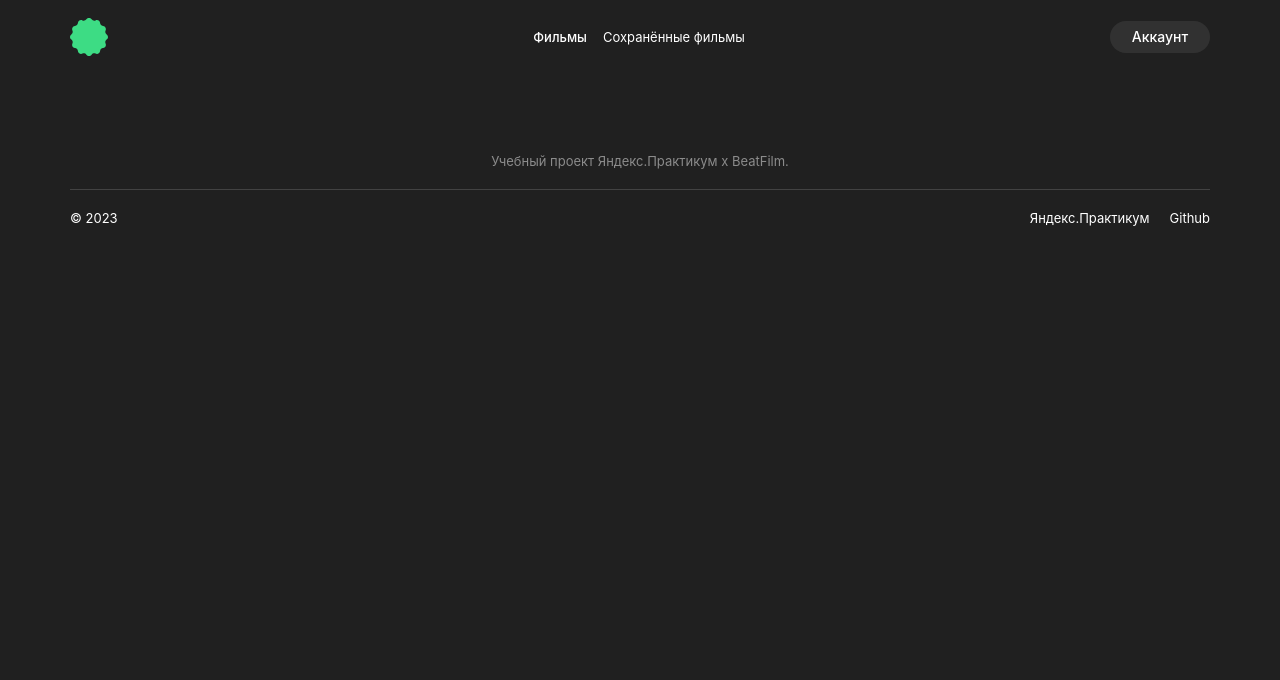
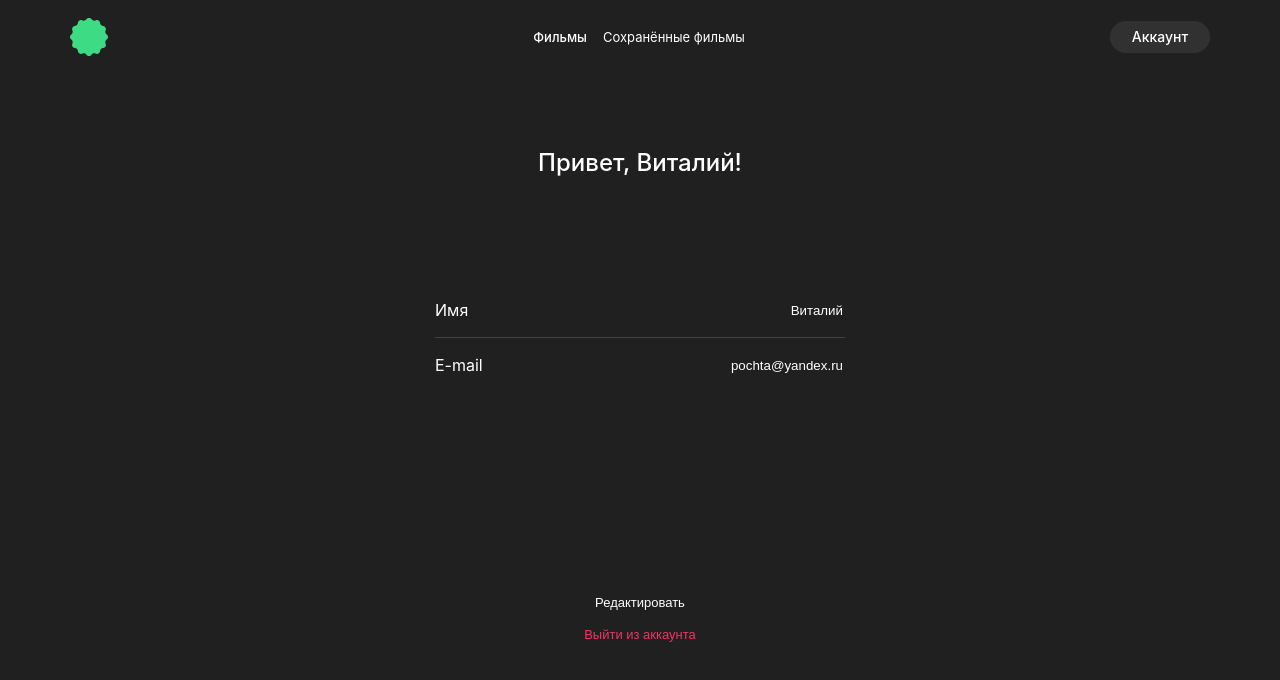
Before and after one commit to Velnene/movies-explorer-frontend, a React (Create React App) app: page /profile in a window 1280 px wide. Shown: the top 680 px of the page. Built offline with nearby package versions, Linux system fonts and the light colour scheme.

Commit message:
add block Profile

```diff
--- a/src/components/App/App.js
+++ b/src/components/App/App.js
@@ -13,12 +13,16 @@ import Portfolio from '../Portfolio/Portfolio'
 import Footer from '../Footer/Footer'
 import Movies from '../Movies/Movies';
 import SavedMovies from '../SavedMovies/SavedMovies';
+import Profile from '../Profile/Profile';
 
 function App() {
   const [value, setValue] = useState(false);
   const [loggedIn, setLoggedIn] = useState(true);
+  const [currentUser, setUserInfo] = useState({});
 
-  return (<Context.Provider >
+
+  return (
+    <Context.Provider value={currentUser} >
       <div className='app'>
         <Header
           loggedIn={loggedIn} />
@@ -29,25 +33,28 @@ function App() {
             <Techs />
             <AboutMe />
             <Portfolio />
-          <Main />
+            <Footer />
           </>} />
           <Route path='/movies' element={<>
             <Movies
               isOn={value}
               handleToggle={() => setValue(!value)}
             />
+            <Footer />
           </>} />
           <Route path='/saved-movies' element={<>
             <SavedMovies
               isOn={value}
               handleToggle={() => setValue(!value)}
             />
+            <Footer />
           </>} />
-        <Route path='/profile' element={<></>} />
+          <Route path='/profile' element={<>
+            <Profile />
+          </>} />
           <Route path='/signin' element={<></>} />
           <Route path='/signup' element={<></>} />
         </Routes>
-      <Footer />
       </div>
     </Context.Provider >
   );
--- a/src/components/Profile/Profile.css
+++ b/src/components/Profile/Profile.css
@@ -0,0 +1,78 @@
+.profile__welcome {
+  font-weight: 500;
+  font-size: 24px;
+  line-height: 29px;
+  color: white;
+  margin: 74px auto 123px;
+  padding: 0;
+  display: flex;
+  justify-content: center;
+}
+
+.profile__form {
+  max-width: 410px;
+  color: white;
+  display: flex;
+  flex-direction: column;
+  align-content: center;
+  margin: 0 auto;
+}
+
+.profile__input-name {
+  direction: rtl;
+  background: none;
+  border: none;
+}
+
+.profile__input-name::placeholder {
+  color: white;
+}
+
+.profile__input-email {
+  direction: rtl;
+  border: none;
+  background: none;
+}
+
+.profile__input-email::placeholder {
+  color: white;
+}
+
+.profile__input-button {
+  margin-top: 220px;
+  background: none;
+  font-weight: 400;
+  font-size: 13px;
+  line-height: 16px;
+  border: none;
+  color: white;
+  padding: 0;
+}
+
+.profile__label {
+  display: flex;
+  justify-content: space-between;
+}
+
+.profile__label:nth-last-of-type(1) {
+  padding-top: 17px;
+  border-top: solid 1px #424242;
+}
+
+.profile__label:nth-last-of-type(2) {
+  padding-bottom: 17px;
+}
+
+.profile__exit {
+  font-weight: 500;
+  font-size: 13px;
+  line-height: 16px;
+  border: none;
+  background: none;
+  color: #EE3465;
+  margin: 16px auto 0;
+  padding-bottom: 70px;
+  display: flex;
+  justify-content: center;
+  padding: 0;
+}
--- a/src/components/Profile/Profile.js
+++ b/src/components/Profile/Profile.js
@@ -0,0 +1,21 @@
+import './Profile.css'
+
+function Profile() {
+  return (
+    <section className='profile'>
+      <h2 className='profile__welcome'>Привет, Виталий!</h2>
+      <form className='profile__form'>
+        <label className='profile__label'>Имя
+          <input placeholder='Виталий' className='profile__input-name'></input>
+        </label>
+        <label className='profile__label'>E-mail
+          <input placeholder='pochta@yandex.ru' className='profile__input-email'></input>
+        </label>
+        <button className='profile__input-button'>Редактировать</button>
+      </form>
+      <button className='profile__exit'>Выйти из аккаунта</button>
+    </section>
+  )
+}
+
+export default Profile;
```
Lines whose indentation alone changed are shown as unchanged.
